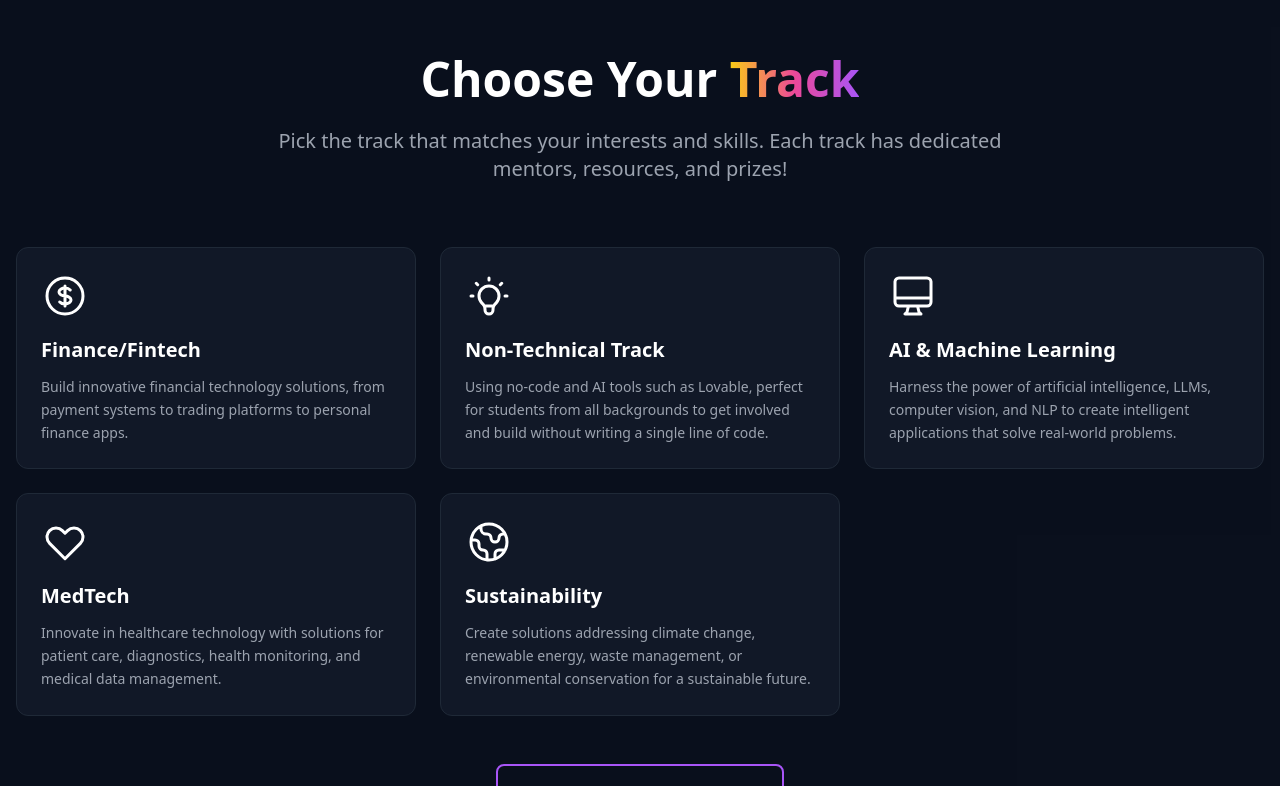
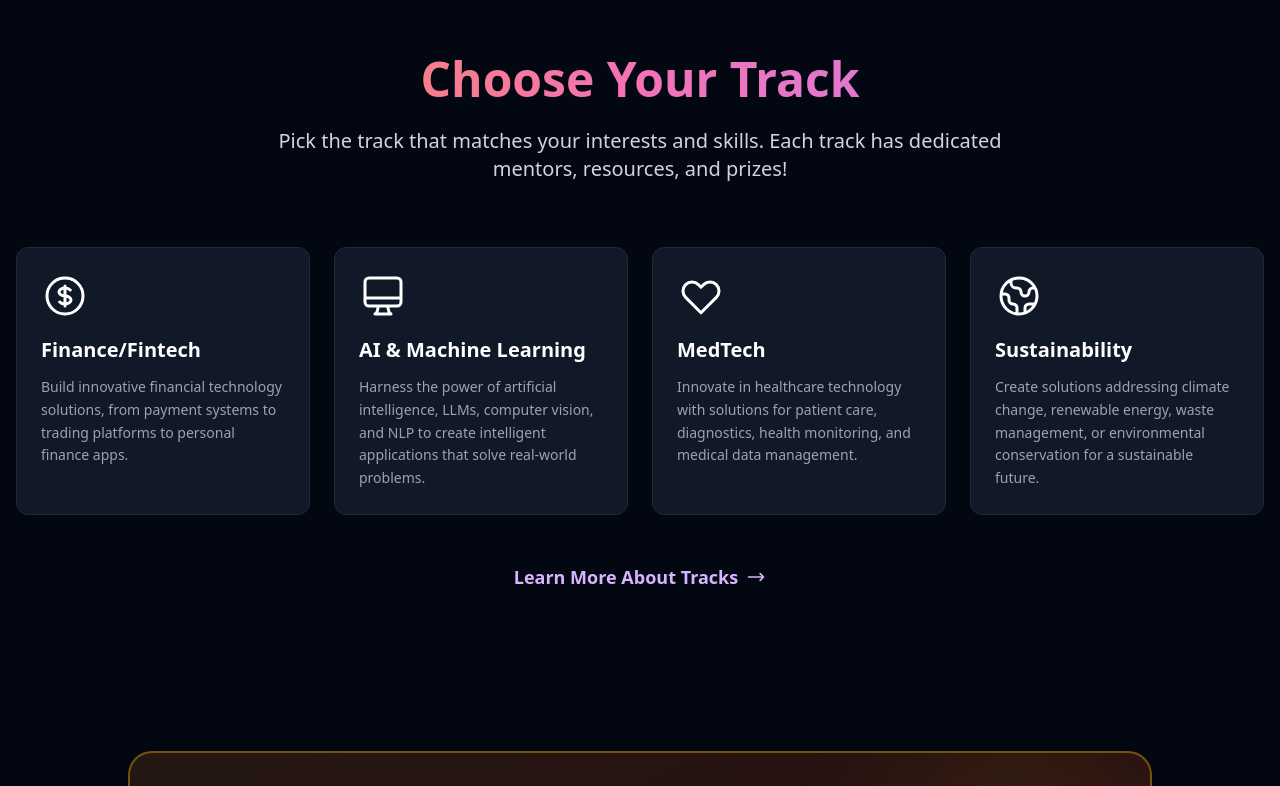
Before and after one commit to hackbelfast/HackBelfast-Website, a React (Vite) app in the folder frontend/: page / in a window 1280 px wide. Shown: the part 2006-2792 px from the top of the page. Built offline with nearby package versions, Linux system fonts and the light colour scheme; the HTML template or start-up script is replaced by a standard one.

Commit message:
Improved the landing page for the finance bros

```diff
--- a/frontend/src/pages/About/About.tsx
+++ b/frontend/src/pages/About/About.tsx
@@ -37,7 +37,7 @@ const About = () => {
 
   const stats = [
     { number: '200+', label: 'Participants' },
-    { number: '48', label: 'Hours of Hacking' },
+    { number: '36', label: 'Hours of Hacking' },
     { number: '£15K+', label: 'in Prizes' },
     { number: '20+', label: 'Sponsors & Partners' },
   ]
--- a/frontend/src/pages/Landing/Landing.tsx
+++ b/frontend/src/pages/Landing/Landing.tsx
@@ -15,16 +15,6 @@ const Landing = () => {
       title: 'Finance/Fintech',
       description: 'Build innovative financial technology solutions, from payment systems to trading platforms to personal finance apps.',
       gradient: 'from-yellow-400 to-orange-500'
-    },
-    {
-      icon: (
-        <svg className="w-12 h-12" fill="none" viewBox="0 0 24 24" stroke="currentColor">
-          <path strokeLinecap="round" strokeLinejoin="round" strokeWidth={1.5} d="M9.663 17h4.673M12 3v1m6.364 1.636l-.707.707M21 12h-1M4 12H3m3.343-5.657l-.707-.707m2.828 9.9a5 5 0 117.072 0l-.548.547A3.374 3.374 0 0014 18.469V19a2 2 0 11-4 0v-.531c0-.895-.356-1.754-.988-2.386l-.548-.547z" />
-        </svg>
-      ),
-      title: 'Non-Technical Track',
-      description: 'Using no-code and AI tools such as Lovable, perfect for students from all backgrounds to get involved and build without writing a single line of code.',
-      gradient: 'from-orange-500 to-pink-500'
     },
     {
       icon: (
@@ -224,39 +214,95 @@ const Landing = () => {
       </section>
 
       {/* Tracks Section */}
-      <section className="py-20 px-4 bg-gray-900/50">
-        <div className="max-w-7xl mx-auto">
+      <div className="container mx-auto px-4 py-20">
         <div className="text-center mb-16">
-            <h2 className="text-4xl md:text-5xl font-bold mb-6">
-              Choose Your <span className="bg-gradient-to-r from-yellow-400 via-pink-500 to-purple-500 bg-clip-text text-transparent">Track</span>
+          <h2 className="text-4xl md:text-5xl font-bold mb-6 bg-gradient-to-r from-orange-400 via-pink-400 to-purple-400 text-transparent bg-clip-text">
+            Choose Your Track
           </h2>
-            <p className="text-xl text-gray-400 max-w-3xl mx-auto">
+          <p className="text-xl text-gray-300 max-w-3xl mx-auto">
             Pick the track that matches your interests and skills. Each track has dedicated mentors, resources, and prizes!
           </p>
         </div>
-
-          <div className="grid grid-cols-1 md:grid-cols-2 lg:grid-cols-3 gap-6 mb-12">
+        <div className="grid md:grid-cols-2 lg:grid-cols-4 gap-6 mb-12">
           {tracks.map((track, index) => (
-              <TrackCard
-                key={index}
-                icon={track.icon}
-                title={track.title}
-                description={track.description}
-                gradient={track.gradient}
-              />
+            <TrackCard key={index} {...track} />
           ))}
         </div>
-
         <div className="text-center">
           <Link
             to="/tracks"
-              className="inline-block px-8 py-4 border-2 border-purple-500 text-white font-bold rounded-lg hover:bg-purple-500/10 hover:scale-105 transition-all duration-200"
+            className="inline-flex items-center gap-2 text-purple-300 hover:text-purple-200 transition-colors text-lg font-semibold"
           >
-              Learn More About Tracks →
+            Learn More About Tracks
+            <svg className="w-5 h-5" fill="none" stroke="currentColor" viewBox="0 0 24 24">
+              <path strokeLinecap="round" strokeLinejoin="round" strokeWidth={2} d="M17 8l4 4m0 0l-4 4m4-4H3" />
+            </svg>
           </Link>
         </div>
       </div>
-      </section>
+
+      {/* VCIC Callout Section for Finance Students */}
+      <div className="container mx-auto px-4 py-20">
+        <div className="max-w-5xl mx-auto">
+          <div className="relative bg-gradient-to-br from-yellow-900/30 via-orange-900/30 to-amber-900/30 rounded-3xl p-12 border-2 border-yellow-500/40 backdrop-blur-sm overflow-hidden">
+            {/* Decorative elements */}
+            <div className="absolute top-0 right-0 w-64 h-64 bg-yellow-500/10 rounded-full blur-3xl"></div>
+            <div className="absolute bottom-0 left-0 w-64 h-64 bg-orange-500/10 rounded-full blur-3xl"></div>
+
+            <div className="relative z-10">
+              <div className="flex items-center gap-3 mb-6">
+                <svg className="w-12 h-12 text-yellow-400" fill="none" stroke="currentColor" viewBox="0 0 24 24">
+                  <path strokeLinecap="round" strokeLinejoin="round" strokeWidth={2} d="M21 13.255A23.931 23.931 0 0112 15c-3.183 0-6.22-.62-9-1.745M16 6V4a2 2 0 00-2-2h-4a2 2 0 00-2 2v2m4 6h.01M5 20h14a2 2 0 002-2V8a2 2 0 00-2-2H5a2 2 0 00-2 2v10a2 2 0 002 2z" />
+                </svg>
+                <h2 className="text-4xl font-bold bg-gradient-to-r from-yellow-300 to-orange-300 text-transparent bg-clip-text">
+                  Finance Students: Special Track
+                </h2>
+              </div>
+
+              <p className="text-xl text-yellow-100/90 mb-6 leading-relaxed">
+                If you're competing, you'll experience a unique judging format
+                inspired by the <strong>Venture Capital Investment Competition (VCIC)</strong>.
+              </p>
+
+              <div className="bg-slate-900/40 rounded-xl p-6 mb-6 border border-yellow-700/30">
+                <h3 className="text-2xl font-bold text-yellow-300 mb-4">What's Different?</h3>
+                <ul className="space-y-3 text-gray-200">
+                  <li className="flex items-start gap-3">
+                    <span className="text-yellow-400 text-xl">•</span>
+                    <span>Judges will think like <strong>venture capitalists</strong>, evaluating both technical execution and investment potential</span>
+                  </li>
+                  <li className="flex items-start gap-3">
+                    <span className="text-yellow-400 text-xl">•</span>
+                    <span>You'll pitch your project as a <strong>fundable startup</strong>, not just a prototype</span>
+                  </li>
+                  <li className="flex items-start gap-3">
+                    <span className="text-yellow-400 text-xl">•</span>
+                    <span>Focus on <strong>market opportunity, business model, and scalability</strong> alongside your tech</span>
+                  </li>
+                </ul>
+              </div>
+
+              <div className="flex flex-col sm:flex-row gap-4">
+                <Link
+                  to="/vcic"
+                  className="inline-flex items-center justify-center gap-2 bg-gradient-to-r from-yellow-500 to-orange-500 hover:from-yellow-600 hover:to-orange-600 text-slate-900 font-bold py-4 px-8 rounded-full text-lg transition-all duration-300 hover:scale-105 hover:shadow-lg hover:shadow-yellow-500/50"
+                >
+                  Learn More About Judging
+                  <svg className="w-5 h-5" fill="none" stroke="currentColor" viewBox="0 0 24 24">
+                    <path strokeLinecap="round" strokeLinejoin="round" strokeWidth={2} d="M17 8l4 4m0 0l-4 4m4-4H3" />
+                  </svg>
+                </Link>
+                <Link
+                  to="/tracks"
+                  className="inline-flex items-center justify-center gap-2 bg-slate-800/80 hover:bg-slate-700/80 text-yellow-300 font-bold py-4 px-8 rounded-full text-lg transition-all duration-300 border-2 border-yellow-500/30 hover:border-yellow-500/50"
+                >
+                  View All Tracks
+                </Link>
+              </div>
+            </div>
+          </div>
+        </div>
+      </div>
 
       <FAQs />
 
```
Lines whose indentation alone changed are shown as unchanged.
